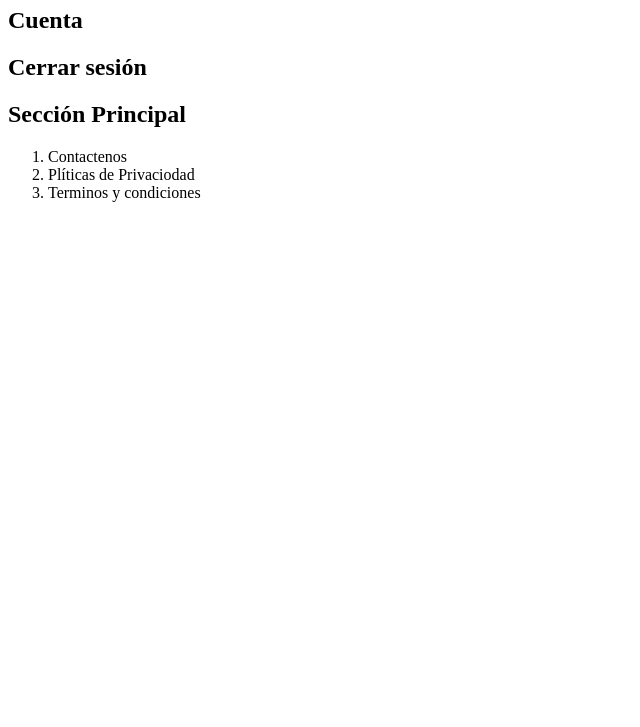
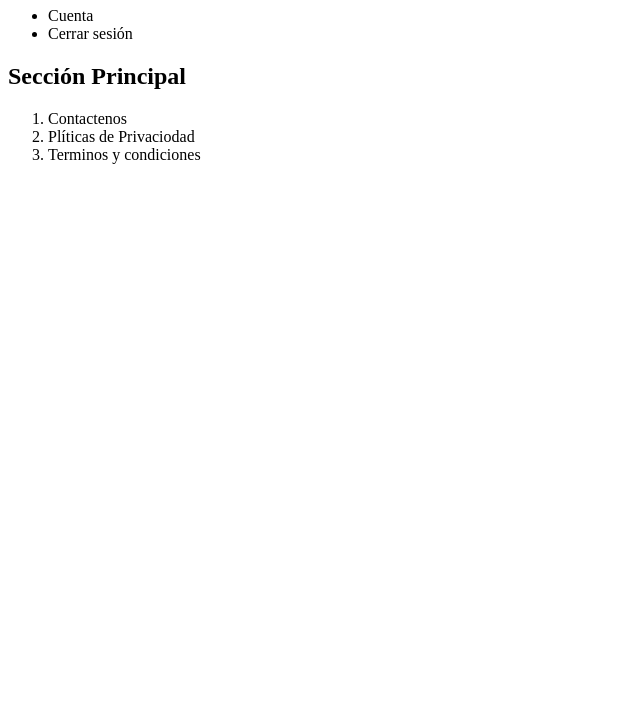
Before and after one commit to JJGB2311/Curoso-de-html, a plain HTML site: page Index.html in a window 1280 px wide. Shown: the part 73-800 px from the top of the page, without its empty margins (0-640 px from the left). Drawn offline with Linux system fonts and the light colour scheme.

Commit message:
Correccion de la practica

```diff
--- a/Index.html
+++ b/Index.html
@@ -12,8 +12,10 @@
         <h1>Platzi Videos</h1>
     </div>
     <div>
-     <h2> Cuenta</h2>
-     <h2>Cerrar sesión</h2>
+        <ul>
+            <li> Cuenta</li>
+            <li>Cerrar sesión</li>
+        </ul>
     </div>
     <section>
         <h2>Sección Principal</h2>
```
Lines whose indentation alone changed are shown as unchanged.
